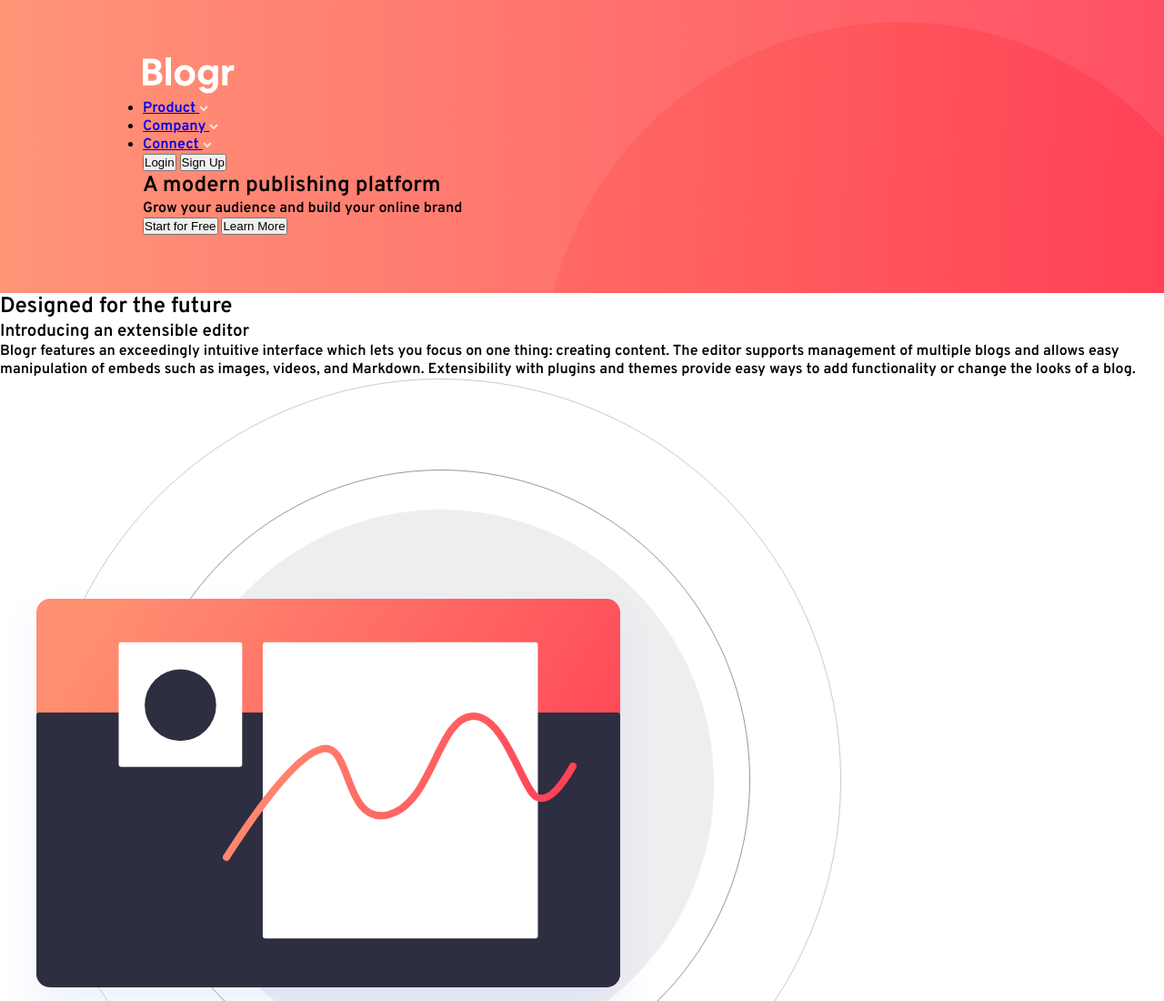
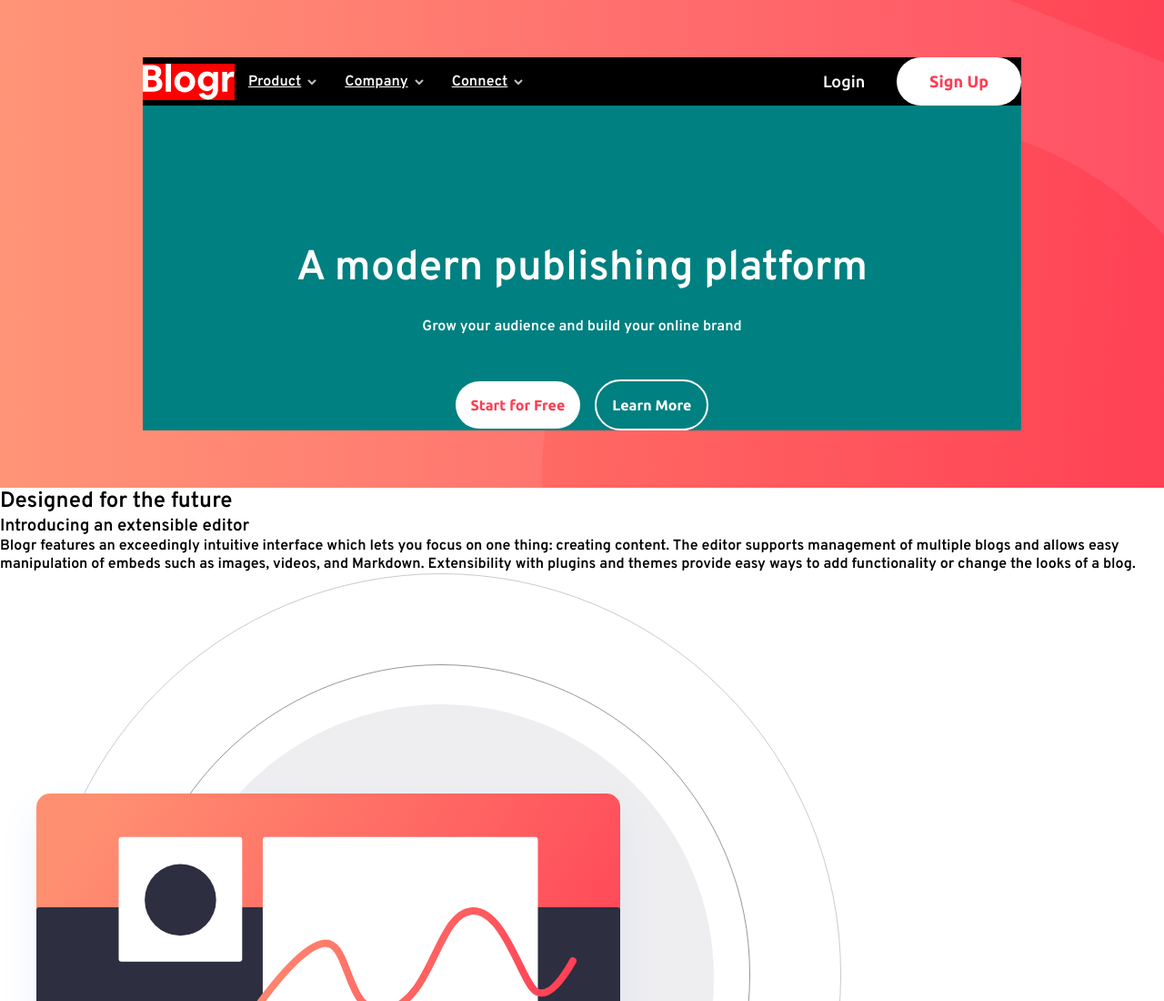
Before and after one commit to Divyajyoti1801/Major-FrontEnd-Project, a website: page index.html in a window 1280 px wide. Shown: the top 1100 px of the page at 91% size. Drawn offline with Linux system fonts and the light colour scheme.

Commit message:
Header work in progress

```diff
--- a/index.html
+++ b/index.html
@@ -17,15 +17,15 @@
       </div>
       <div class="header__navigation--main_navigation">
         <ul class="header__navigation--main_navigation--list">
-          <li>
-            <a href="#">Product <span><svg xmlns="http://www.w3.org/2000/svg" width="10" height="7"><path fill="none" stroke="#FFF" stroke-width="2" opacity=".75" d="M1 1l4 4 4-4"/></svg></span>
+          <li class="header__navigation--main_navigation--list--item">
+            <a href="#">Product<span><svg xmlns="http://www.w3.org/2000/svg" width="10" height="7"><path fill="none" stroke="#FFF" stroke-width="2" opacity=".75" d="M1 1l4 4 4-4"/></svg></span>
             </a>
           </li>
-          <li>
-            <a href="#">Company <span><svg xmlns="http://www.w3.org/2000/svg" width="10" height="7"><path fill="none" stroke="#FFF" stroke-width="2" opacity=".75" d="M1 1l4 4 4-4"/></svg></span></a>
+          <li class="header__navigation--main_navigation--list--item">
+            <a href="#">Company<span><svg xmlns="http://www.w3.org/2000/svg" width="10" height="7"><path fill="none" stroke="#FFF" stroke-width="2" opacity=".75" d="M1 1l4 4 4-4"/></svg></span></a>
           </li>
-          <li>
-            <a href="#">Connect <span><svg xmlns="http://www.w3.org/2000/svg" width="10" height="7"><path fill="none" stroke="#FFF" stroke-width="2" opacity=".75" d="M1 1l4 4 4-4"/></svg></span></a>
+          <li class="header__navigation--main_navigation--list--item">
+            <a href="#">Connect<span><svg xmlns="http://www.w3.org/2000/svg" width="10" height="7"><path fill="none" stroke="#FFF" stroke-width="2" opacity=".75" d="M1 1l4 4 4-4"/></svg></span></a>
           </li>
         </ul>
         <div class="header__navigation--main_navigation--cta">
@@ -35,8 +35,8 @@
       </div>
     </nav>
     <div class="header__hero">
-      <h1>A modern publishing platform</h1>
-      <p>Grow your audience and build your online brand</p>
+      <h1 class="header__hero--heading">A modern publishing platform</h1>
+      <p class="header__hero--content">Grow your audience and build your online brand</p>
       <div class="header__hero--cta">
         <button class="header__hero--cta--btn-1">Start for Free</button>
         <button class="header__hero--cta--btn-2">Learn More</button>
--- a/sass/_base.scss
+++ b/sass/_base.scss
@@ -37,6 +37,9 @@ $font-weight-xxl:700;
 $font-family-Overpass:  'Overpass', sans-serif;
 $font-family-Ubuntu: 'Ubuntu', sans-serif;
 
+//Border-Radius
+$border-radius-cta:50px;
+
 //Breakpoints
 $std-mobile: 23.4375em;
 $std-desktop: 90em;
--- a/sass/_header.scss
+++ b/sass/_header.scss
@@ -4,43 +4,122 @@
     background-position: left;
     background-repeat: none;
     padding: 6.3rem 15.7rem;
+    height: auto;
 
 
     &__navigation{
+        display: flex;
+        align-items: center;
+        justify-content: space-between;
+        background-color: black;
+        width: 100%;
+        height: auto;
 
         &--brand{
+            display: flex;
+            align-items: center;
+            justify-content: center;
+            background-color: red;
+            height: 100%;
         }
 
         &--main_navigation{
+            display: flex;
+            justify-content: space-between;
+            align-items: center;
+            width: 88%;
             &--list{
-                li{
+                display: flex;
+                align-items: center;
+                &--item{
+                    list-style: none;
+                    font-size:$font-reg;
                     a,a:link{
+                        color:$color-white;
 
-
-                        &:visited,&:hover{
-
+                        span{
+                            padding-left: 0.7rem;
                         }
 
+                    }
+                    &:not(:last-child){
+                        padding-right: 3.1rem;
                     }
                 }
             }
             &--cta{
+
                 &--btn-1{
-
+                    font-size:1.8rem;
+                    font-family:$font-family-Ubuntu;
+                    font-weight: 500;
+                    color:$color-white;
+                    background:none;
+                    border:none;
+                    cursor: pointer;
+                    padding-right:3.1rem;
                 }
                 &--btn-2{
+                    font-size:1.8rem;
+                    font-family:$font-family-Ubuntu;
+                    font-weight: 700;
+                    color:$color-light-red-2;
+                    background:$color-white;
+                    border:none;
+                    border-radius:$border-radius-cta;
+                    padding: 1.6rem 3.6rem;
+                    cursor: pointer;
 
+                    &:hover{
+                        color:$color-white;
+                        background-color: rgba($color-white,0.4);
+                    }
                 }
             }
         }
     }
     &__hero{
+        background-color: teal;
+        display: flex;
+        flex-direction: column;
+        align-items: center;
+        padding-top: 15rem;
+        &--heading{
+            font-size: 4.6rem;
+            font-family: $font-family-Overpass;
+            color:$color-white;
+        }
+        &--content{
+            padding-top: 2.4rem;
+            font-size: $font-reg;
+            font-family: $font-family-Overpass;
+            color:$color-white;
+        }
         &--cta{
+            display: flex;
+            align-items: center;
+            justify-content: center;
+            padding-top:4.8rem;
             &--btn-1{
-
+                font-family: $font-family-Ubuntu;
+                font-weight: 700;
+                font-size: $font-reg;
+                background-color: $color-white;
+                color:$color-light-red-2;
+                border: none;
+                border-radius: $border-radius-cta;
+                padding: 1.7rem;
+                margin-right: 1.6rem;
             }
             &--btn-2{
-
+                font-family: $font-family-Ubuntu;
+                background: none;
+                border:2px solid $color-white;
+                font-size:$font-reg;
+                font-weight: 700;
+                padding: 1.7rem;
+                color: $color-white;
+                border-radius: $border-radius-cta;
             }
         }
     }
```
Also changed, not shown: css/main.css, 1 other file.
